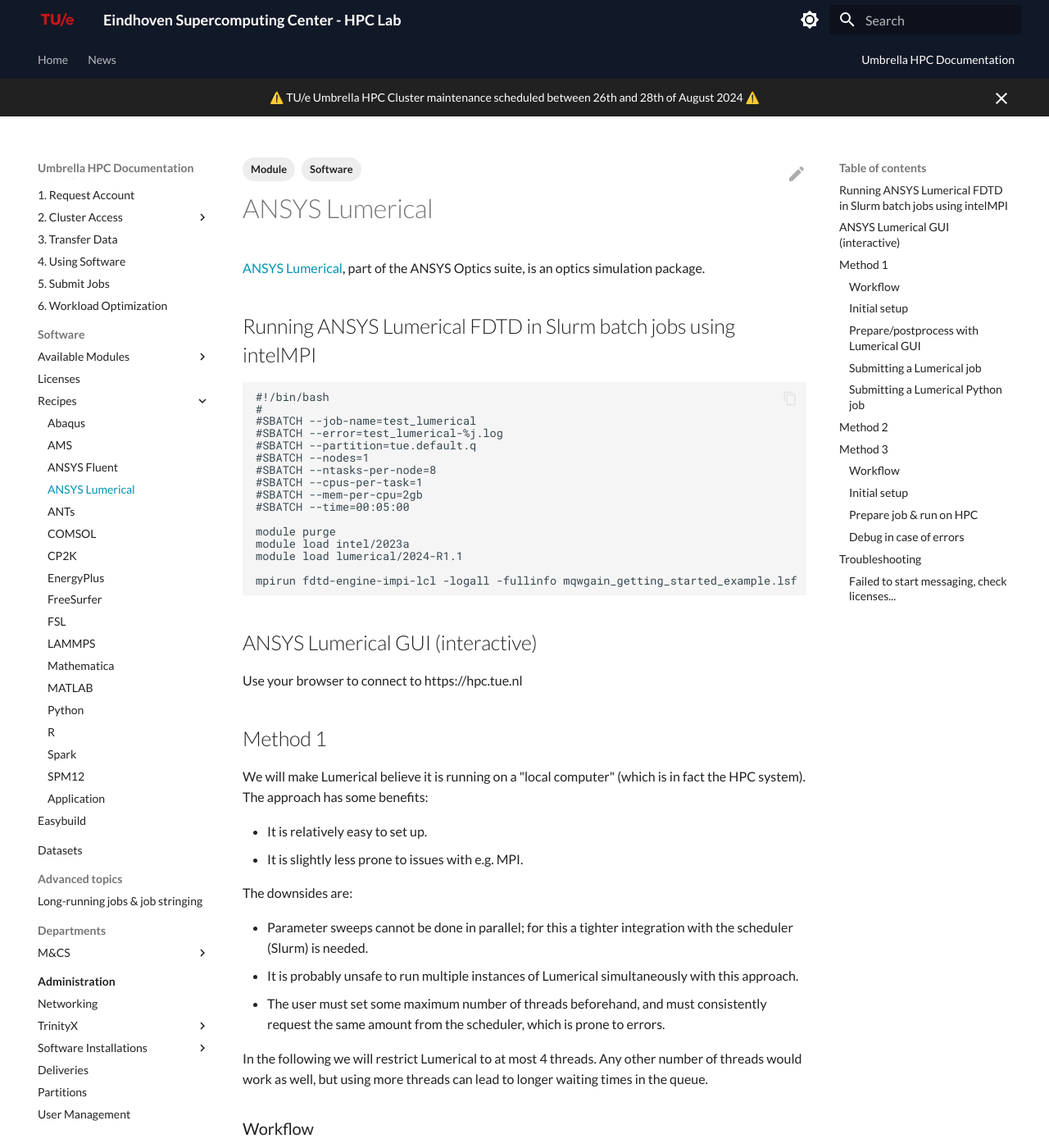
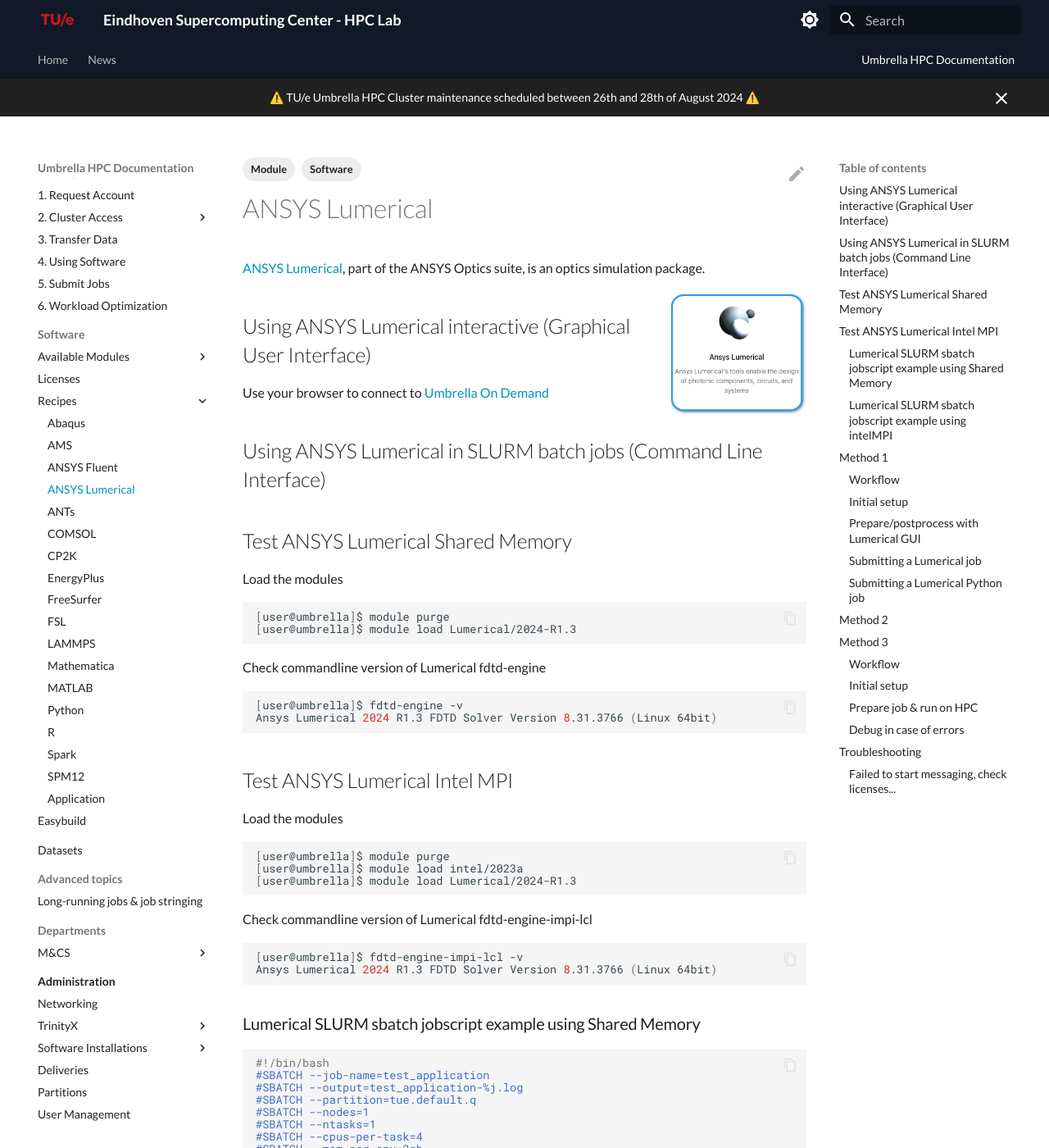
Before and after one commit to gferhpc/supercomputing.tue.nl, an MkDocs documentation site: the page built from pages/documentation/software/recipes/ansys_lumerical.md, in a window 1280 px wide and 1400 px high. Shown: the whole window at 82% size. Built offline with MkDocs 1.6.1 and Material for MkDocs 9.7.7, drawn with Linux system fonts in a browser that asks for light colours; some of the changed text lies outside the part shown.

Commit message:
Updated Documentation

````diff
--- a/pages/documentation/software/recipes/ansys_lumerical.md
+++ b/pages/documentation/software/recipes/ansys_lumerical.md
@@ -5,8 +5,64 @@
 
 [ANSYS Lumerical](https://www.ansys.com/products/optics){:target="_blank"}, part of the ANSYS Optics suite, is an optics simulation package.
 
-## Running ANSYS Lumerical FDTD in Slurm batch jobs using intelMPI
+![ANSYS Lumerical in Umbrella On Demdand](lumerical-ood.png){: align=right style="height:150px"}
+
+## Using ANSYS Lumerical interactive (Graphical User Interface)
+
+Use your browser to connect to [Umbrella On Demand](https://hpc.tue.nl){:target="_blank"}
+
+## Using ANSYS Lumerical in SLURM batch jobs (Command Line Interface)
+
+## Test ANSYS Lumerical Shared Memory
+
+Load the modules
+
+``` shell
+[user@umbrella]$ module purge
+[user@umbrella]$ module load Lumerical/2024-R1.3
 ```
+Check commandline version of Lumerical fdtd-engine
+```shell
+[user@umbrella]$ fdtd-engine -v
+Ansys Lumerical 2024 R1.3 FDTD Solver Version 8.31.3766 (Linux 64bit)
+```
+## Test ANSYS Lumerical Intel MPI
+
+Load the modules
+
+``` shell
+[user@umbrella]$ module purge
+[user@umbrella]$ module load intel/2023a
+[user@umbrella]$ module load Lumerical/2024-R1.3
+```
+Check commandline version of Lumerical fdtd-engine-impi-lcl
+```shell
+[user@umbrella]$ fdtd-engine-impi-lcl -v
+Ansys Lumerical 2024 R1.3 FDTD Solver Version 8.31.3766 (Linux 64bit)
+```
+
+### Lumerical SLURM sbatch jobscript example using Shared Memory
+
+```slurm
+#!/bin/bash
+#SBATCH --job-name=test_application
+#SBATCH --output=test_application-%j.log
+#SBATCH --partition=tue.default.q
+#SBATCH --nodes=1
+#SBATCH --ntasks=1
+#SBATCH --cpus-per-task=4
+#SBATCH --mem-per-cpu=2gb
+#SBATCH --time=00:05:00
+
+module purge
+module load Lumerical/2024-R1.3
+
+fdtd-engine -t ${SLURM_CPUS_PER_TASK} -logall -fullinfo example.lsf
+```
+
+### Lumerical SLURM sbatch jobscript example using intelMPI
+
+```slurm
 #!/bin/bash
 #
 #SBATCH --job-name=test_lumerical
@@ -20,14 +76,10 @@
 
 module purge
 module load intel/2023a
-module load lumerical/2024-R1.1
+module load Lumerical/2024-R1.3
 
-mpirun fdtd-engine-impi-lcl -logall -fullinfo mqwgain_getting_started_example.lsf
+mpirun fdtd-engine-impi-lcl -logall -fullinfo example.lsf
 ```
-
-## ANSYS Lumerical GUI (interactive)
-
-Use your browser to connect to https://hpc.tue.nl
 
 ## Method 1
 
````
